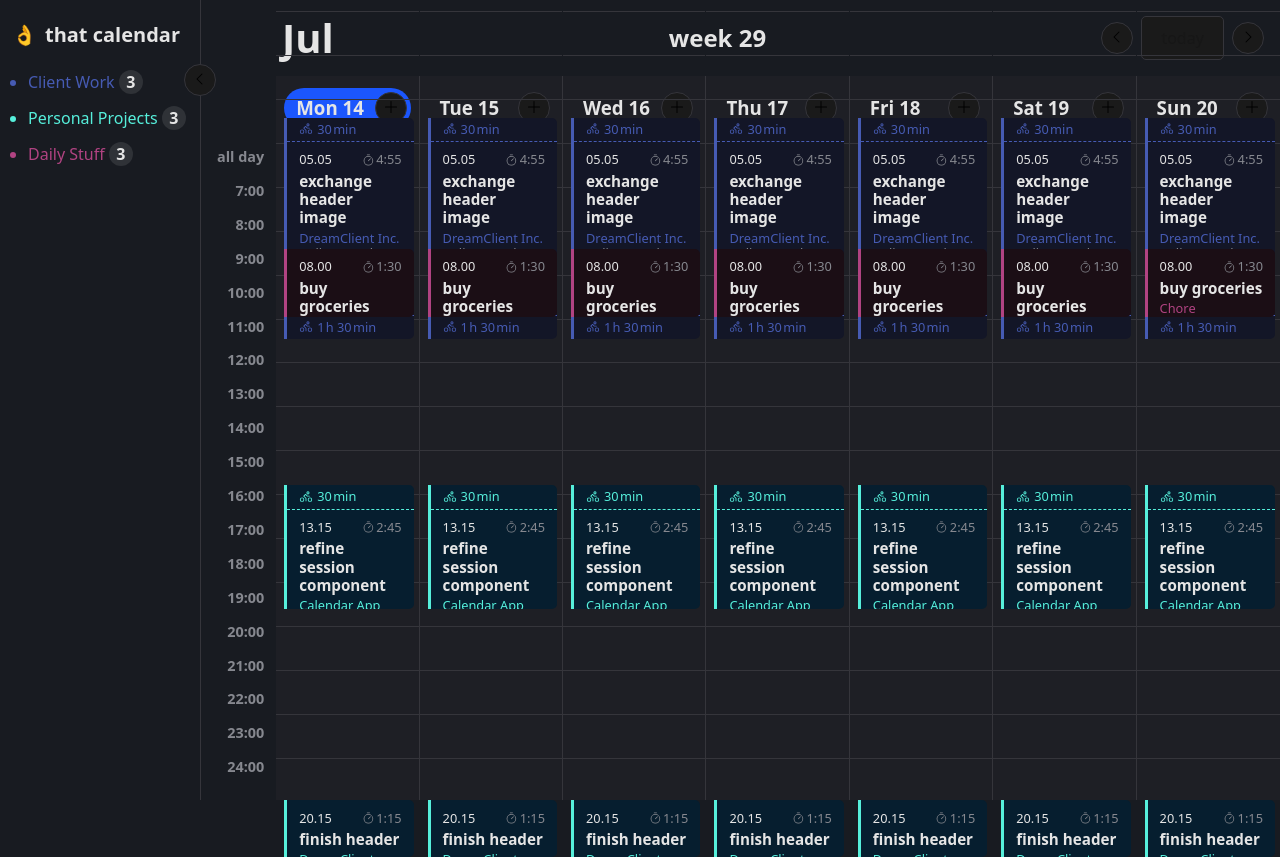
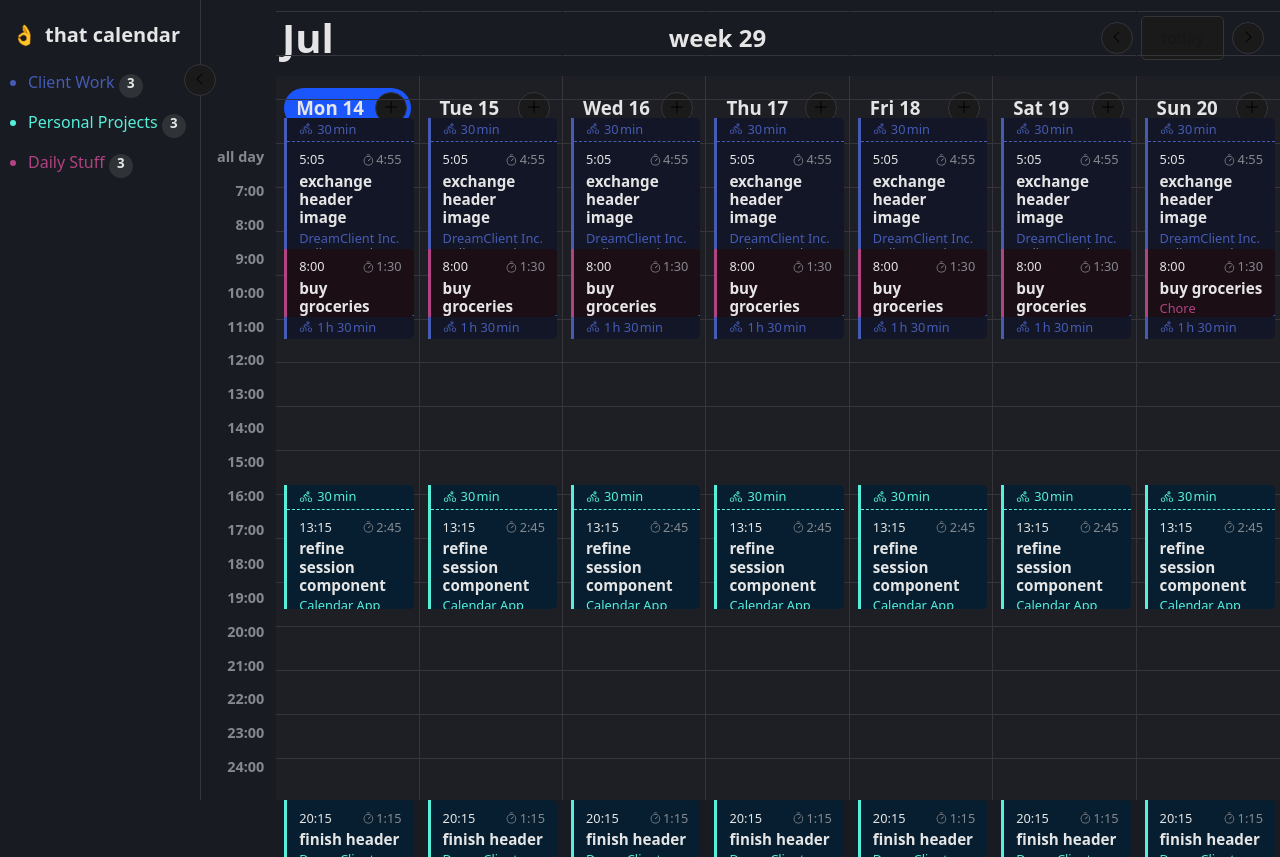
Before and after one commit to fraulueneburg/thatcalendar-fe, a React (Vite) app: page / in a window 1280 px wide. Built offline with nearby package versions, Linux system fonts and the light colour scheme.

Commit message:
refactor: improve semantics, merge utils functions into single file

```diff
--- a/src/components/Badge.tsx
+++ b/src/components/Badge.tsx
@@ -3,9 +3,9 @@ import { BadgeType } from './Badge.types'
 export default function Badge({ count, itemType }: BadgeType) {
 	return (
 		<>
-			<span className="badge">
+			<small className="badge">
 				{count} <span className="sr-only">{itemType}</span>
-			</span>
+			</small>
 		</>
 	)
 }
--- a/src/components/Header.tsx
+++ b/src/components/Header.tsx
@@ -14,6 +14,7 @@ export default function Header() {
 					👌 <span style={{ display: isExpanded ? 'block' : 'none' }}>{brandName}</span>
 				</h1>
 				<button
+					type="button"
 					role="switch"
 					aria-checked={isExpanded}
 					className="btn-round btn-expand"
--- a/src/components/Session.tsx
+++ b/src/components/Session.tsx
@@ -4,8 +4,8 @@ import TravelTime from './TravelTime'
 import { TimerIcon as IconDuration } from '@phosphor-icons/react'
 import { calArr, subCalArr } from '../data/dummydata'
 import { MainCalendarType } from '../types/main-calendar'
-import { calculateGridPosition } from '../utils/calculateGridPosition'
-import { calculateDuration } from '../utils/calculateDuration'
+import { getGridPosition } from '../utils/grid'
+import { calculateDuration, convertToTime, stripLeadingZero } from '../utils/time'
 
 export default function Session({ data }: SessionProps) {
 	const { title, dtStart, dtEnd, calendarId, parent, travelTime, travelReturnTime } = data
@@ -21,11 +21,6 @@ export default function Session({ data }: SessionProps) {
 		throw new Error('Calendar not found')
 	}
 
-	const convertToTime = (date: string) => {
-		const parsedDate = parse(date, "yyyyMMdd'T'HHmmssX", new Date())
-		return format(parsedDate, 'HH.mm')
-	}
-
 	const startTime = convertToTime(dtStart)
 	const endTime = convertToTime(dtEnd)
 	const duration = calculateDuration(dtStart, dtEnd)
@@ -36,7 +31,7 @@ export default function Session({ data }: SessionProps) {
 	const globalOffsetY = 128
 	const globalStartHour = 7
 
-	const gridPos = calculateGridPosition(globalStartHour, dtStart, dtEnd, globalGridSize, globalOffsetY)
+	const gridPos = getGridPosition(globalStartHour, dtStart, dtEnd, globalGridSize, globalOffsetY)
 
 	return (
 		<>
@@ -47,14 +42,14 @@ export default function Session({ data }: SessionProps) {
 				<div className="content">
 					<small className="time">
 						<span className="hours">
-							<time>{startTime}</time>
+							<time dateTime={startTime}>{stripLeadingZero(startTime)}</time>
 							<span className="sr-only">
-								&thinsp;–&thinsp;<time>{endTime}</time>
+								&thinsp;–&thinsp;<time dateTime={endTime}>{stripLeadingZero(endTime)}</time>
 							</span>
 						</span>
 						<span className="duration">
 							<IconDuration aria-label="duration" />
-							{duration} <span className="sr-only">hours</span>
+							<time dateTime={duration}>{stripLeadingZero(duration)}</time> <span className="sr-only">hours</span>
 						</span>
 					</small>
 					<h4 className="title">{title}</h4>
--- a/src/components/TravelTime.tsx
+++ b/src/components/TravelTime.tsx
@@ -26,9 +26,9 @@ export default function TravelTime({ time, isReturn }: TravelTimeProps) {
 	return (
 		<>
 			<aside className="travel-time">
-				<IconTravel size={14} />
+				<IconTravel size={14} aria-hidden="true" />
 				<small className="text">
-					{timeFormatted} <span className="sr-only">{text}</span>
+					<time dateTime={time}>{timeFormatted}</time>&nbsp;<span className="sr-only">{text}</span>
 				</small>
 			</aside>
 		</>
--- a/src/components/WeeklyCalendar.tsx
+++ b/src/components/WeeklyCalendar.tsx
@@ -66,13 +66,17 @@ export default function WeeklyCalendar() {
 					<h1>{periodHeadline}</h1>
 					<h2>week {ISOweekNum}</h2>
 					<nav>
-						<button className="btn-round" onClick={() => setOffset((prev) => prev - 1)} aria-label="previous week">
+						<button
+							type="button"
+							className="btn-round"
+							onClick={() => setOffset((prev) => prev - 1)}
+							aria-label="previous week">
 							<IconPrev />
 						</button>
-						<button onClick={() => setOffset(0)} disabled={offset === 0} aria-label="current week">
+						<button type="button" onClick={() => setOffset(0)} disabled={offset === 0} aria-label="current week">
 							today
 						</button>
-						<button className="btn-round" onClick={() => setOffset((prev) => prev + 1)} aria-label="next week">
+						<button type="button" className="btn-round" onClick={() => setOffset((prev) => prev + 1)} aria-label="next week">
 							<IconNext />
 						</button>
 					</nav>
@@ -92,18 +96,15 @@ export default function WeeklyCalendar() {
 						const isToday = offset === 0 && weekdayNumToday === index
 						const isWeekend = ['Sat', 'Sun'].includes(dayName)
 						const classes = `day${isToday ? ' today' : ''}${isWeekend ? ' weekend' : ''}`
-						const writtenDate = format(dayDate, 'EEEE, MMMM do, yyyy')
+						const writtenDate = `${isToday ? 'today, ' : ''}${format(dayDate, 'EEEE, MMMM do, yyyy')}`
 
 						return (
 							<article className={classes} key={`${offset}-${index}`}>
 								<header>
-									<h3>
-										<div className="day-details">
-											{isToday && <span className="sr-only">today, </span>}
-											<span className="day-name">{dayName}</span> <span className="day-num">{dayNum}</span>
-										</div>
+									<h3 aria-label={writtenDate}>
+										<span className="day-name">{dayName}</span> <span className="day-num">{dayNum}</span>
 									</h3>
-									<button className="btn-round" aria-label={`add session for ${isToday ? 'today,' : ''} ${writtenDate}`}>
+									<button type="button" className="btn-round" aria-label={`add session on ${writtenDate}`}>
 										<IconAdd />
 									</button>
 								</header>
--- a/src/utils/calculateDuration.ts
+++ /dev/null
@@ -1,13 +0,0 @@
-import { differenceInMinutes, parse } from 'date-fns'
-
-export const calculateDuration = (start: string, end: string) => {
-	const format = "yyyyMMdd'T'HHmmssX"
-	const date1 = parse(start, format, new Date())
-	const date2 = parse(end, format, new Date())
-
-	const totalMinutes = differenceInMinutes(date2, date1)
-	const hours = Math.floor(totalMinutes / 60)
-	const minutes = totalMinutes % 60
-
-	return `${hours}:${String(minutes).padStart(2, '0')}`
-}
--- a/src/utils/calculateGridPosition.ts
+++ b/src/utils/grid.ts
@@ -1,6 +1,6 @@
 import { differenceInMinutes, parseISO } from 'date-fns'
 
-export const calculateGridPosition = (
+export const getGridPosition = (
 	globalStartHour: number,
 	startDate: string,
 	endDate: string,
--- /dev/null
+++ b/src/utils/time.ts
@@ -0,0 +1,30 @@
+import { differenceInMinutes, parse, format } from 'date-fns'
+
+const DATE_FORMAT = "yyyyMMdd'T'HHmmssX"
+
+const calculateDuration = (start: string, end: string): string => {
+	const date1 = parse(start, DATE_FORMAT, new Date())
+	const date2 = parse(end, DATE_FORMAT, new Date())
+	const hasInvalidDate = isNaN(date1.getTime()) || isNaN(date2.getTime())
+
+	if (hasInvalidDate) throw new Error('Invalid date input')
+
+	const totalMinutes = differenceInMinutes(date2, date1)
+	const hours = Math.floor(totalMinutes / 60)
+	const minutes = totalMinutes % 60
+
+	return `${String(hours).padStart(2, '0')}:${String(minutes).padStart(2, '0')}`
+}
+
+const stripLeadingZero = (time: string): string => time.replace(/^0(?=\d)/, '')
+
+const convertToTime = (date: string): string => {
+	const parsedDate = parse(date, DATE_FORMAT, new Date())
+	const isInvalidDate = isNaN(parsedDate.getTime())
+
+	if (isInvalidDate) throw new Error('Invalid date input')
+
+	return format(parsedDate, 'HH:mm')
+}
+
+export { calculateDuration, convertToTime, stripLeadingZero }
```
